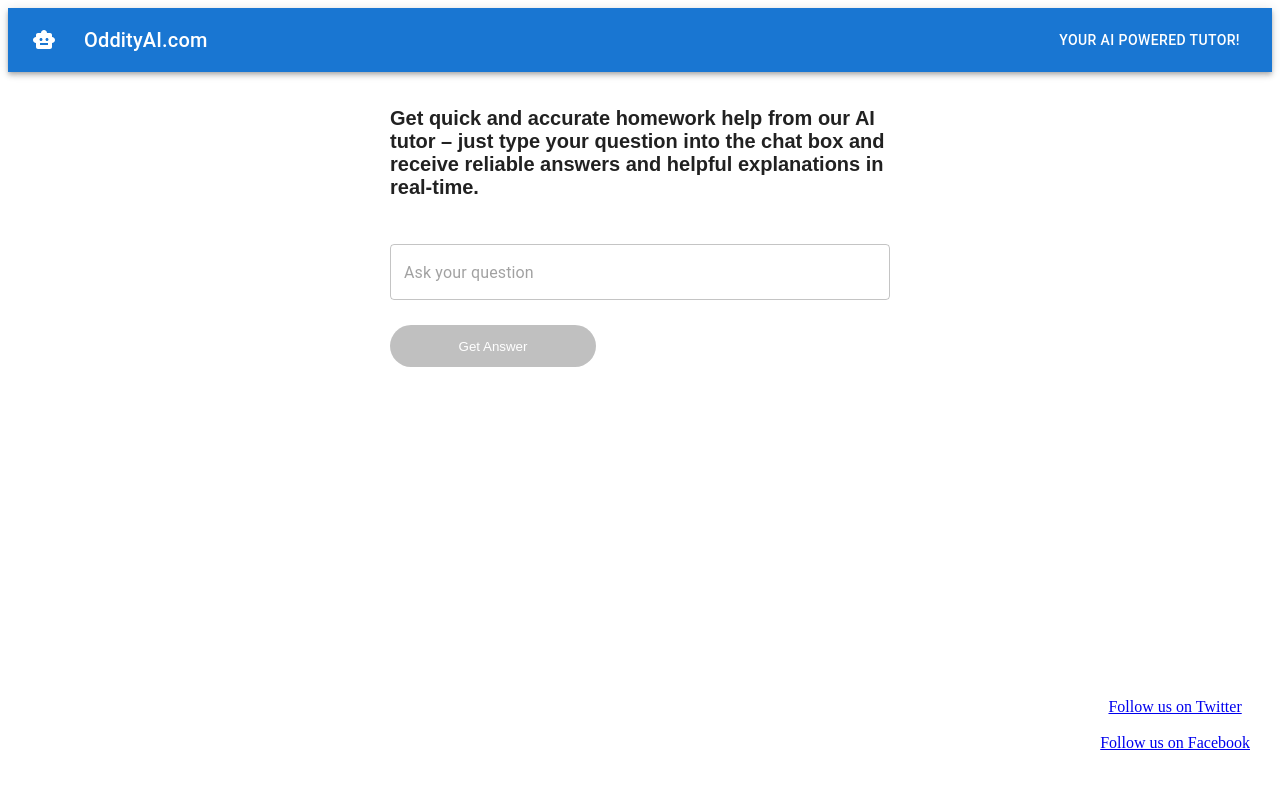
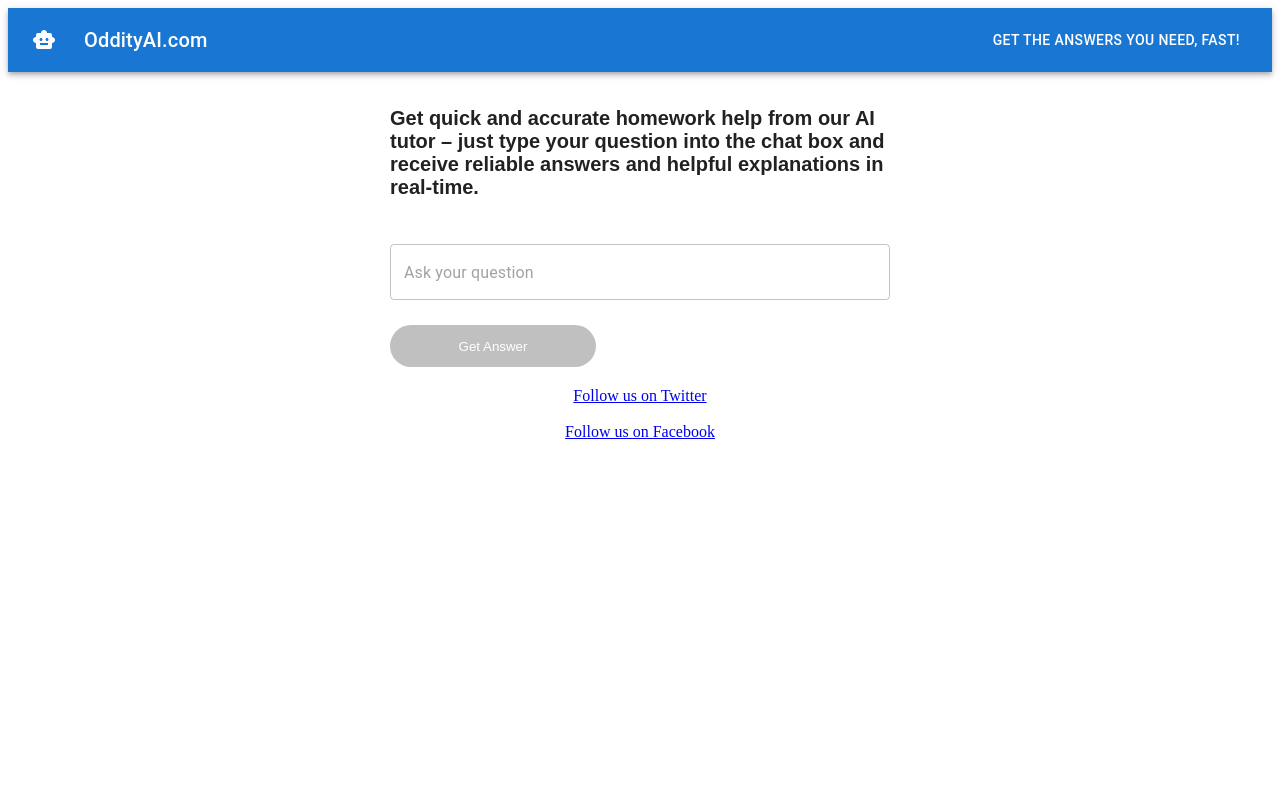
Before and after one commit to oddityai/oddity-front-end, a Next.js app: page / in a window 1280 px wide. Shown: the top 786 px of the page. Built offline with nearby package versions, Linux system fonts and the light colour scheme; a web font is replaced by a local one; what pdfmake would draw is missing.

Commit message:
mprove ui

```diff
--- a/pages/AppBar.js
+++ b/pages/AppBar.js
@@ -26,7 +26,7 @@ export default function ButtonAppBar() {
           <Typography variant="h6" component="div" sx={{ flexGrow: 1 }}>
             OddityAI.com
           </Typography>
-          <Button color="inherit"> Your AI powered tutor!</Button>
+          <Button color="inherit"> Get the answers you need, fast!</Button>
         </Toolbar>
       </AppBar>
     </Box>
--- a/pages/index.js
+++ b/pages/index.js
@@ -154,7 +154,11 @@ export default function Home() {
                   name="question"
                   value={animalInput}
                   onChange={(e) => setAnimalInput(e.target.value)}
-                  placeholder="Ask your question"
+                  placeholder={
+                    answers.length
+                      ? "Ask another question. It's free!"
+                      : "Ask your question"
+                  }
                   size="100"
                   required=""
                   style={{
@@ -251,9 +255,6 @@ export default function Home() {
       <div
         style={{
           textAlign: "center",
-          position: "absolute",
-          bottom: 30,
-          right: 30,
         }}
       >
         <a
```
Also changed, not shown: pages/index.module.css (line endings or trailing spaces).
